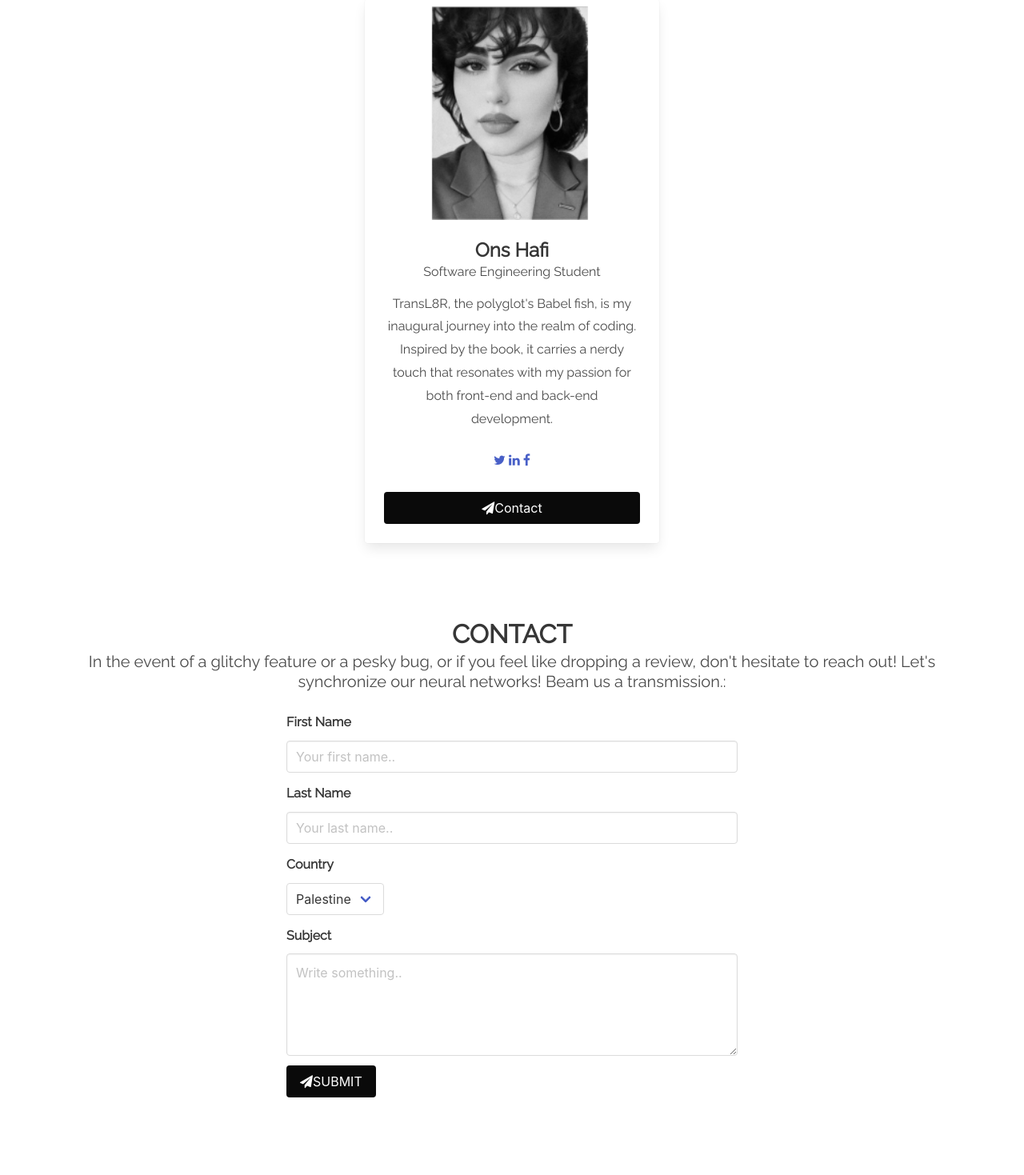
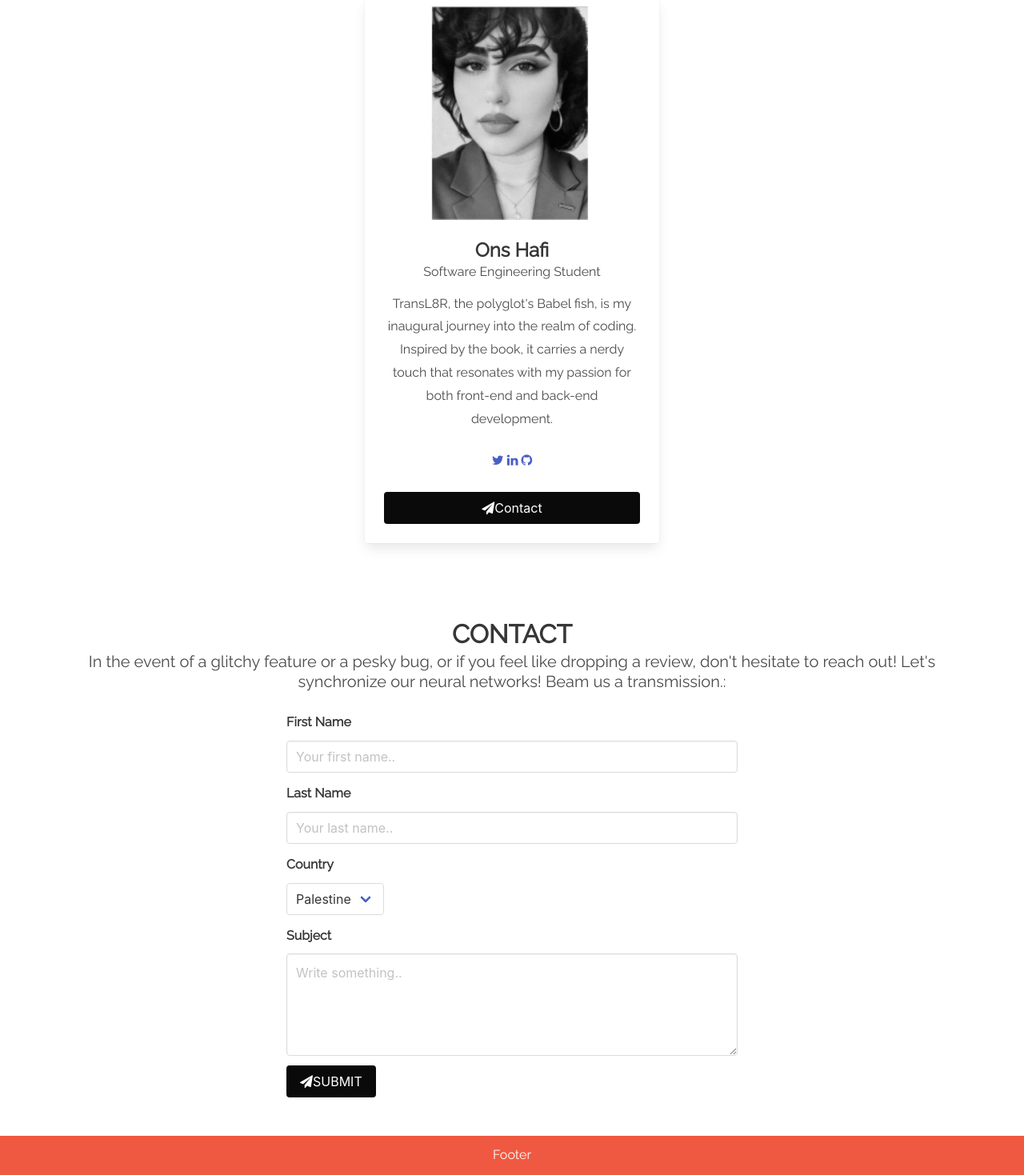
Before and after one commit to onyxvail/TransL8R--Portfolio-Project, a Flask app: page / in a window 1280 px wide. Shown: the part 2183-3652 px from the top of the page at 80% size. Before the commit the page ends 3555 px from the top, so only its background shows below. Run offline with Flask 3, Linux system fonts and the light colour scheme.

Commit message:
adding the footer

```diff
--- a/transl8r_project/translator/templates/home.html
+++ b/transl8r_project/translator/templates/home.html
@@ -83,6 +83,16 @@
   position: relative;
   font-size: 1.5rem;
   text-decoration: none;
+}
+
+
+
+/* Style the footer */
+footer {
+  background-color: #F05941;
+  padding: 10px;
+  text-align: center;
+  color: white;
 }
 
 
@@ -259,7 +269,8 @@
               <p style="margin: 24px 0;">
                 <a href="https://twitter.com/AzgedaSeya"><i class="fa fa-twitter"></i></a>
                 <a href="https://www.linkedin.com/in/onshafi/"><i class="fa fa-linkedin"></i></a>
-                <a href="https://www.facebook.com/ONYXVAIL/"><i class="fa fa-facebook"></i></a>
+                <a href="https://github.com/onyxvail/TransL8R--Portfolio-Project"><i class="fa fa-github"></i></a>
+
               </p>
               <button class="button is-black" style="width: 100%;">
                 <i class="fa fa-paper-plane"></i> Contact
@@ -374,6 +385,9 @@
   }
 </script>
 
+<footer>
+  <p>Footer</p>
+</footer>
 
 </body>
 </html>
```
